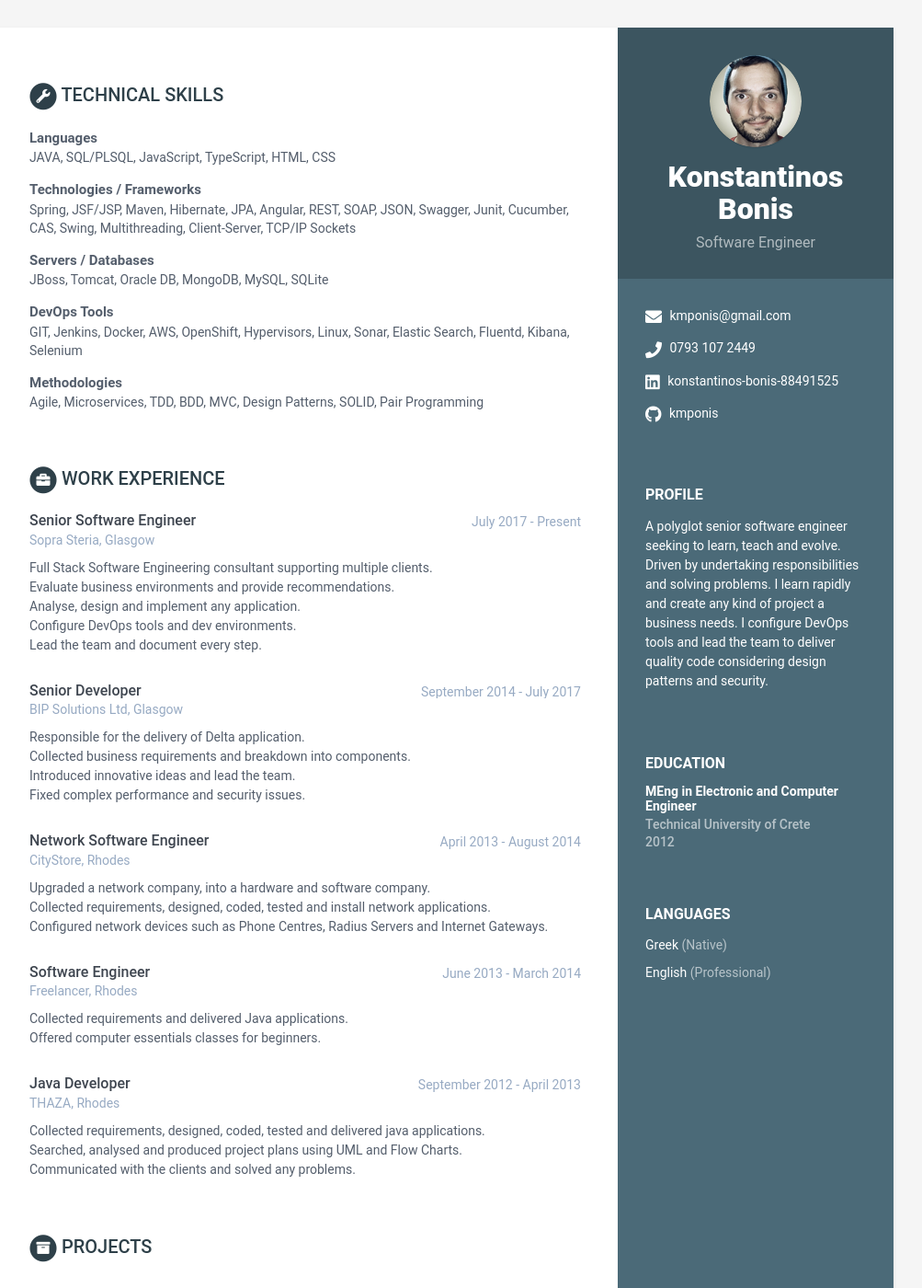
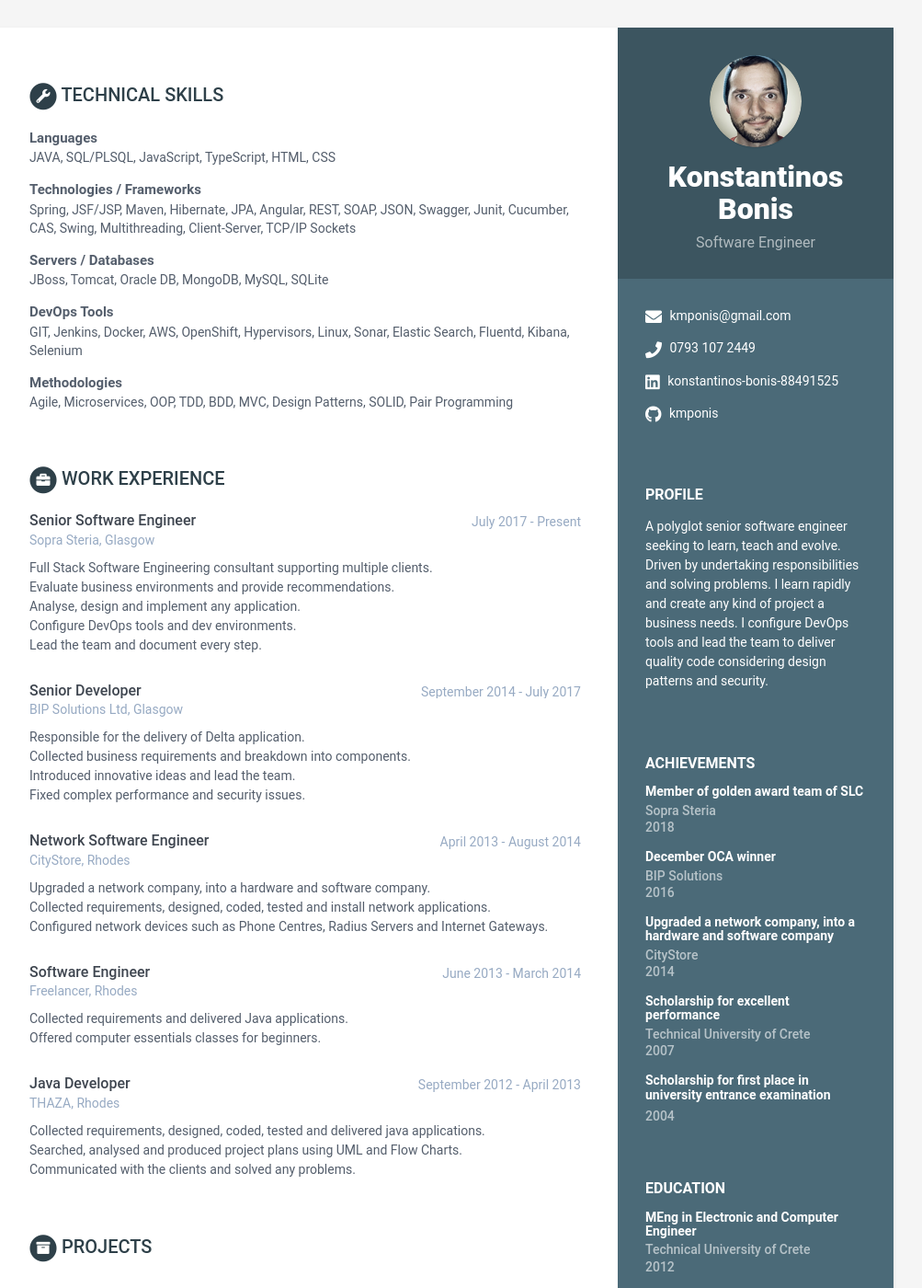
Before and after one commit to kmponis/kmponis.github.io, a Jekyll site: the page built from index.html, in a window 1280 px wide and 1400 px high. Shown: the whole window at 92% size, without its empty margins (168-1171 px from the left). Built offline with Jekyll 4.4.1, drawn with Linux system fonts in a browser that asks for light colours.

Commit message:
Add OOP and achievements

```diff
--- a/_data/data.yml
+++ b/_data/data.yml
@@ -35,6 +35,29 @@ sidebar:
     # interests:
     #   - item: Cooking
     #     link:
+
+    achievements:
+      title: Achievements
+      list:
+        - description: Member of golden award team of SLC
+          company: Sopra Steria
+          time: 2018
+
+        - description: December OCA winner
+          company: BIP Solutions
+          time: 2016
+
+        - description: Upgraded a network company, into a hardware and software company
+          company: CityStore
+          time: 2014
+
+        - description: Scholarship for excellent performance
+          company: Technical University of Crete
+          time: 2007
+
+        - description: Scholarship for first place in university entrance examination
+          company:
+          time: 2004
 
 education:
     - degree: MEng in Electronic and Computer Engineer
@@ -76,7 +99,7 @@ skills:
         level:
 
       - category: Methodologies
-        name: Agile, Microservices, TDD, BDD, MVC, Design Patterns, SOLID, Pair Programming
+        name: Agile, Microservices, OOP, TDD, BDD, MVC, Design Patterns, SOLID, Pair Programming
         level:
 
 experiences:
--- /dev/null
+++ b/_includes/achievements.html
@@ -0,0 +1,18 @@
+{% assign achievements = site.data.data.sidebar.achievements %}
+{% if achievements %}
+  <div class="education-container container-block">
+
+    <h2 class="container-block-title">
+      {{ achievements.title }}
+    </h2>
+
+    {% for achievement in achievements.list %}
+      <div class="item">
+        <h4 class="degree">{{ achievement.description }}</h4>
+        <h5 class="meta">{{ achievement.company }}</h5>
+        <div class="time">{{ achievement.time }}</div>
+      </div>
+    {% endfor %}
+
+  </div>
+{% endif %}
--- a/_includes/sidebar.html
+++ b/_includes/sidebar.html
@@ -21,6 +21,8 @@
     {% include career-profile.html %}
   {% endif %}
 
+  {% include achievements.html %}
+
   {% if sidebar.education %}
     {% include education.html %}
   {% endif %}
```
